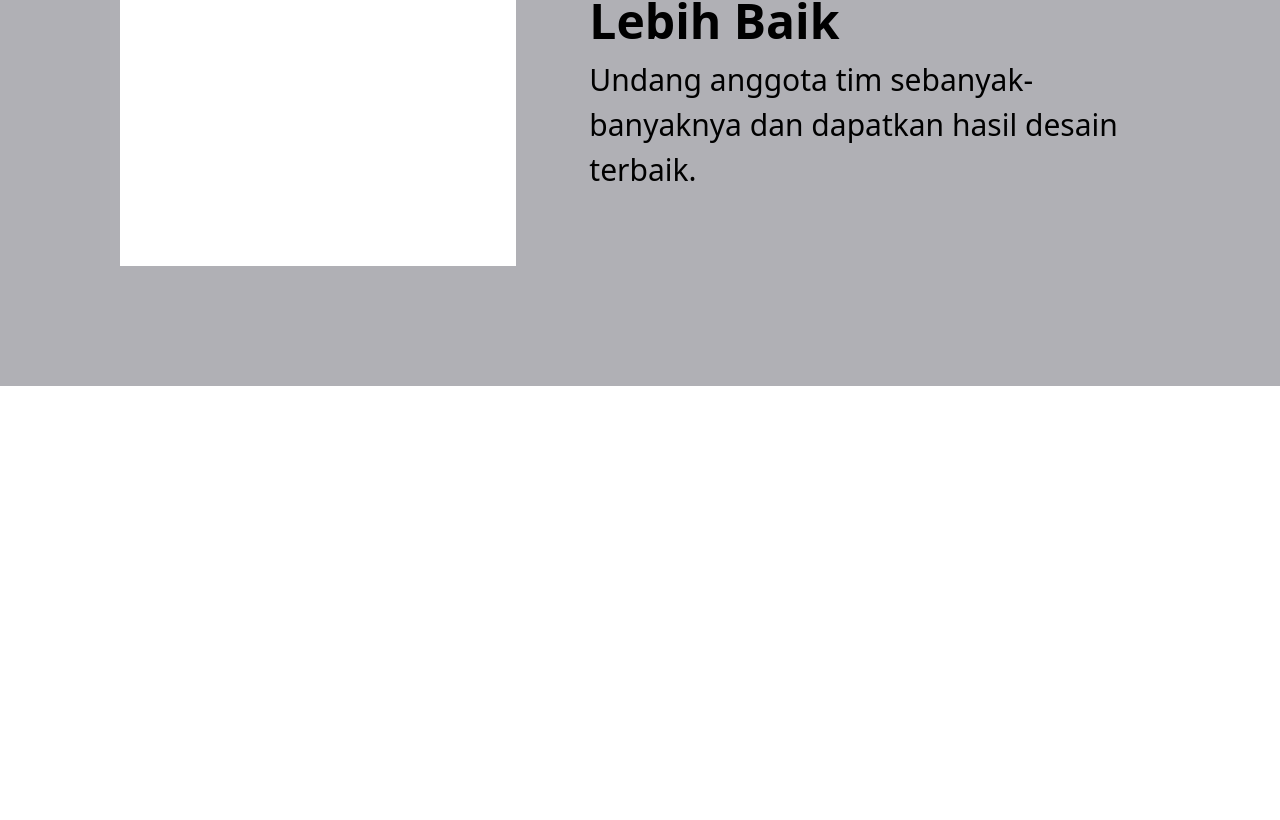
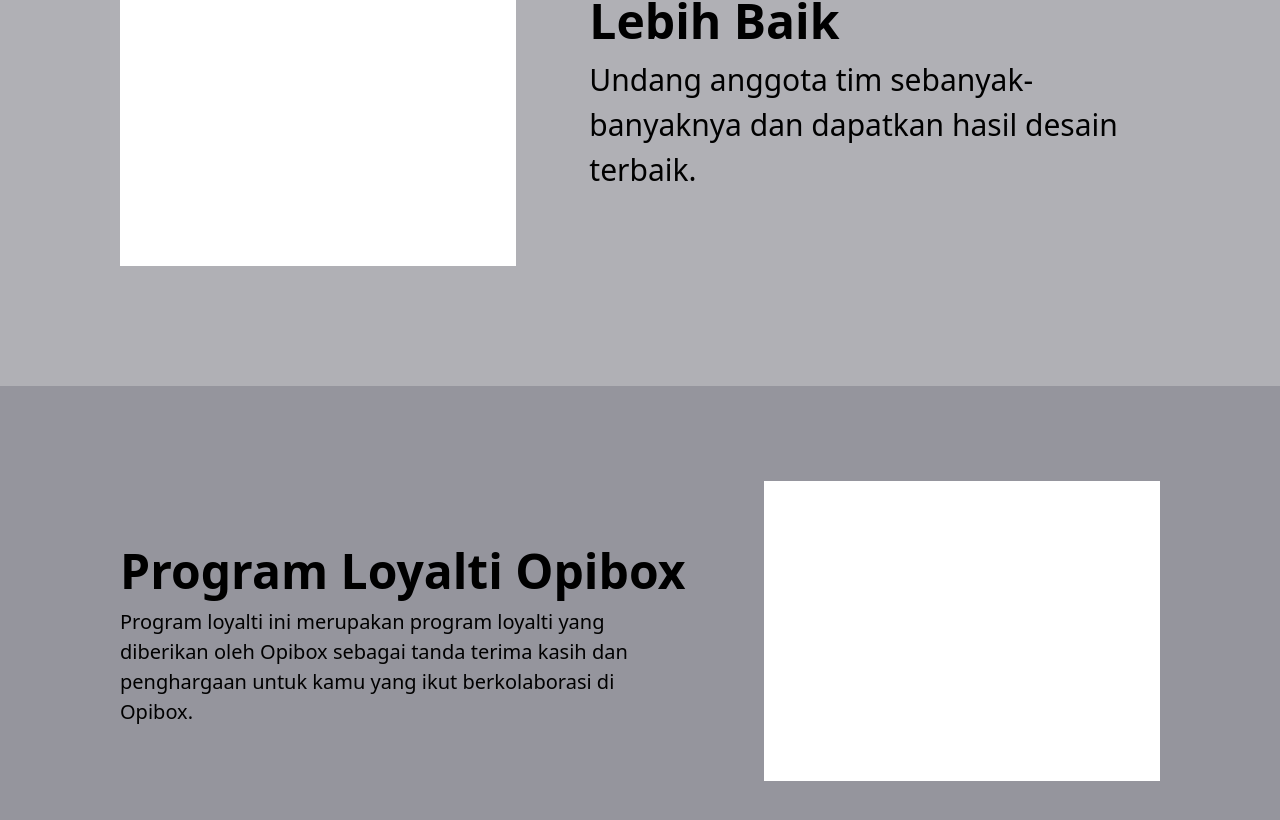
Before and after one commit to akbar5yn/OpiBox, a Nuxt app: page / in a window 1280 px wide. Shown: the part 3002-3822 px from the top of the page. Before the commit the page ends 3388 px from the top, so only its background shows below. Built offline with nearby package versions, Linux system fonts and the light colour scheme.

Commit message:
added loyalty section

```diff
--- a/layouts/LandingPage.vue
+++ b/layouts/LandingPage.vue
@@ -126,6 +126,29 @@
         </div>
       </div>
     </section>
+
+    <!-- loyalty programme -->
+    <section class="bg-[#95959D] px-[120px] pt-[95px] pb-[173px]">
+      <div class="flex justify-center items-center gap-[73px]">
+        <div class="w-[720px]">
+          <h1 class="text-[48px] font-bold">
+            Program Loyalti Opibox
+          </h1>
+          <p class="text-[20px]">
+            Program loyalti ini merupakan program loyalti yang diberikan oleh
+            Opibox sebagai tanda terima kasih dan penghargaan untuk kamu yang
+            ikut berkolaborasi di Opibox.
+          </p>
+        </div>
+        <!-- <img src="" alt=""> -->
+        <div class="w-[500px] h-[300px] bg-white" />
+      </div>
+    </section>
+
+    <!-- Help Section -->
+    <section>
+      <div />
+    </section>
     <Nuxt />
   </div>
 </template>
```
